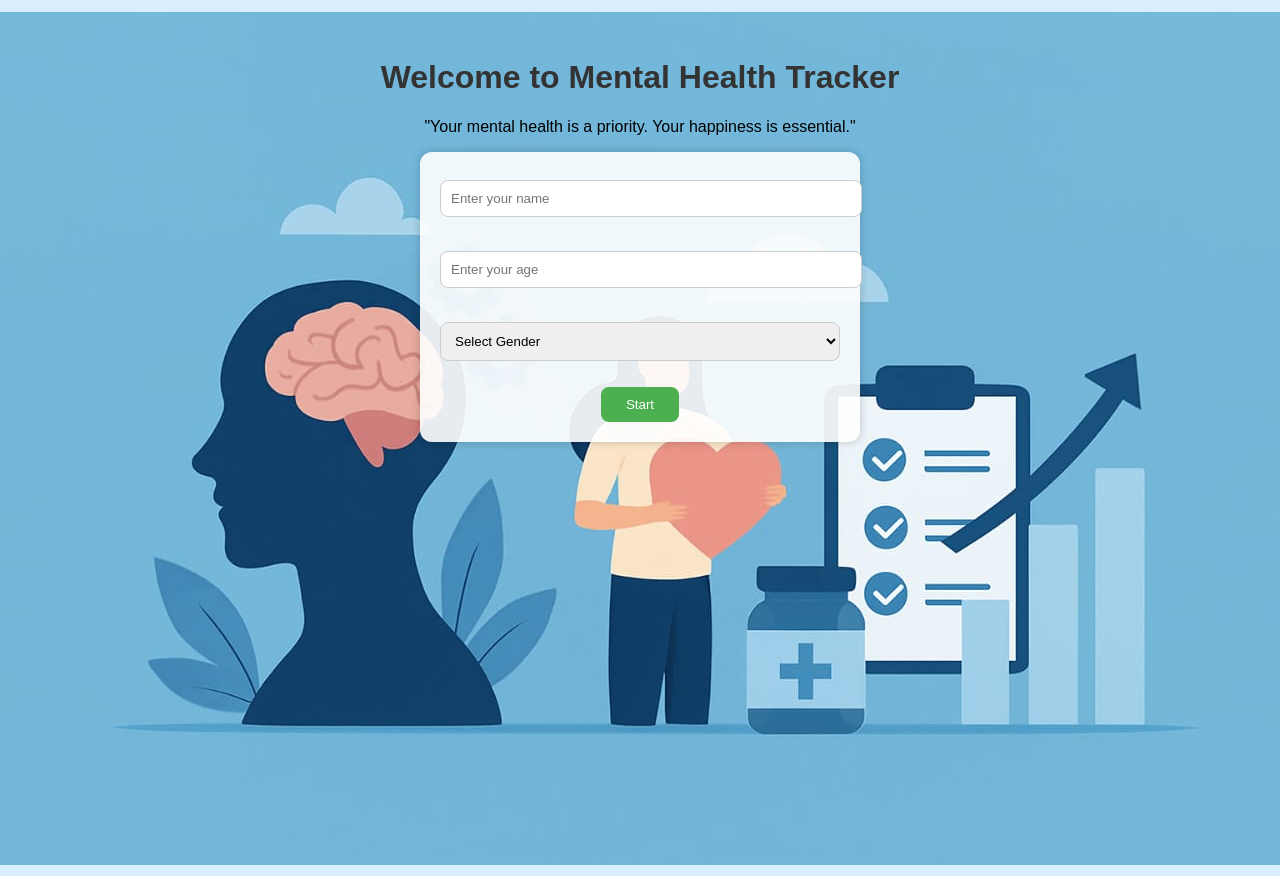
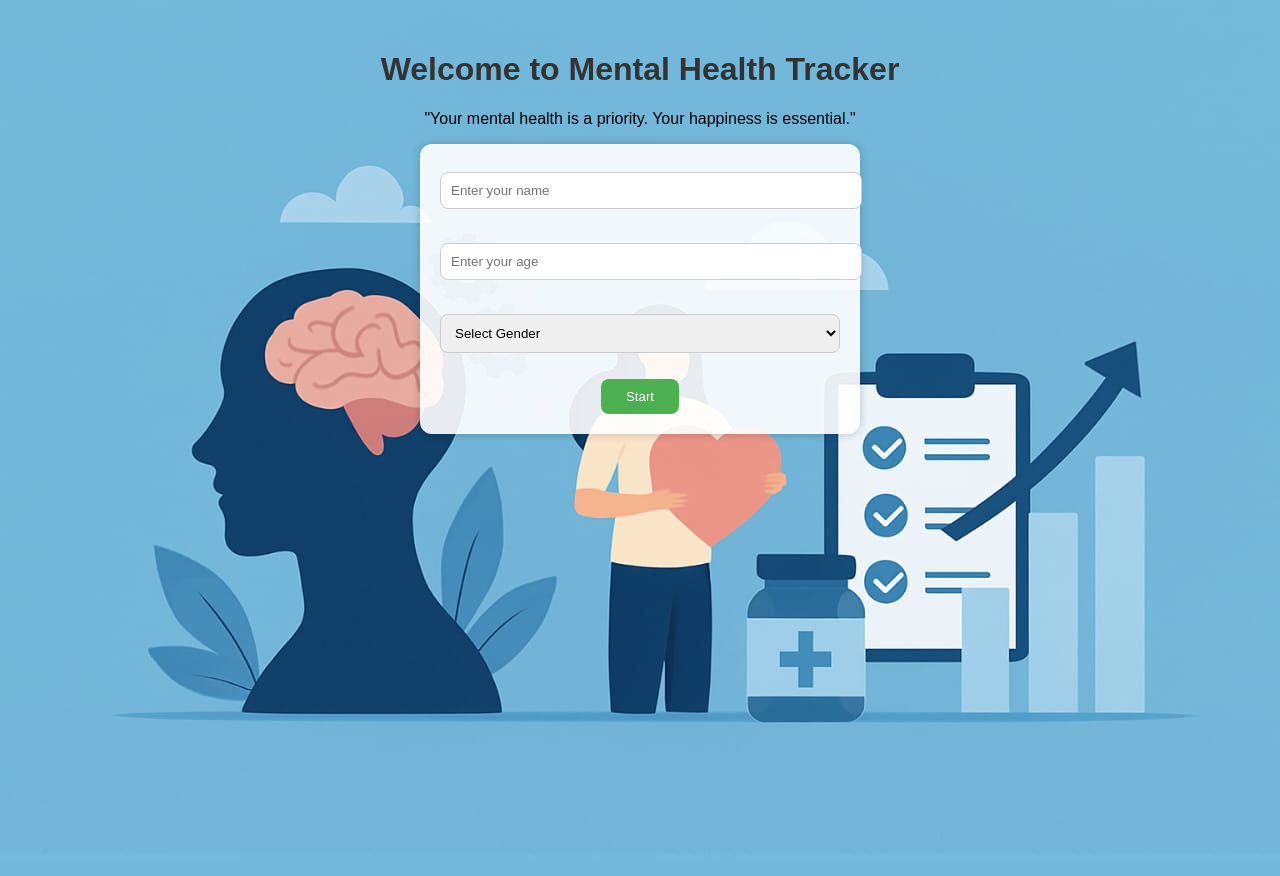
Before and after one commit to IndhuMukhi31/Mental_Health_Tracker_Predictor, a Flask app: page / in a window 1280 px wide. After the commit the page ends 723 px from the top, so only its background shows below. Run offline with Flask 2, Linux system fonts and the light colour scheme.

Commit message:
Final changes

```diff
--- a/static/style.css
+++ b/static/style.css
@@ -1,22 +1,16 @@
 body {
-    background: url('/static/background.jpeg') no-repeat center center;
-    background-size: contain;
+    background: url('/static/background.jpeg') no-repeat center center fixed;
+    background-size: cover;
     background-position: center;
     background-attachment: fixed;
-    background-repeat: no-repeat;
-    background-color: #d9eefe; /* light fallback background */
     font-family: Arial, sans-serif;
     text-align: center;
+    min-height: 100vh;
+    margin: 0;
     padding: 30px;
-    min-height: 100vh;
 }
 
-/* Headings style */
-h1, h2 {
-    color: #333;
-}
-
-/* Form box styling */
+/* Form Box Styling */
 form {
     display: inline-block;
     background: rgba(255, 255, 255, 0.9);
@@ -27,7 +21,12 @@ form {
     width: 90%;
 }
 
-/* Input and select fields */
+/* Headings */
+h1, h2 {
+    color: #333;
+}
+
+/* Input & Select */
 input, select {
     padding: 10px;
     margin: 8px 0;
@@ -36,7 +35,7 @@ input, select {
     border: 1px solid #ccc;
 }
 
-/* Buttons */
+/* Button */
 button {
     padding: 10px 25px;
     background: #4caf50;
@@ -50,14 +49,9 @@ button:hover {
     background: #45a049;
 }
 
-/* Paragraph style */
-p {
-    font-size: 16px;
-}
-
-/* Optional Mobile-specific adjustment */
+/* Responsive for Mobile */
 @media (max-width: 768px) {
     body {
-        background-size: contain;
+        background-size: cover;
     }
 }
```
